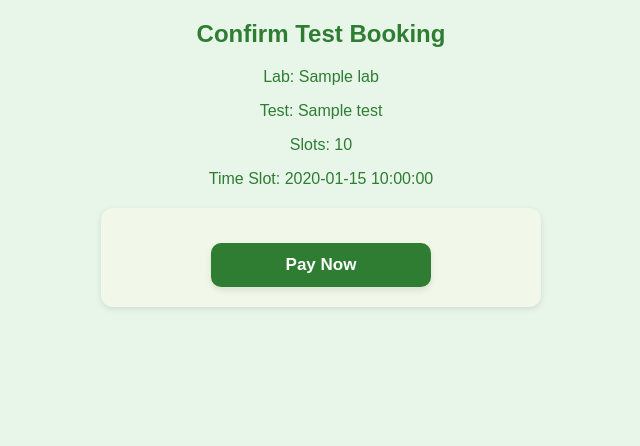
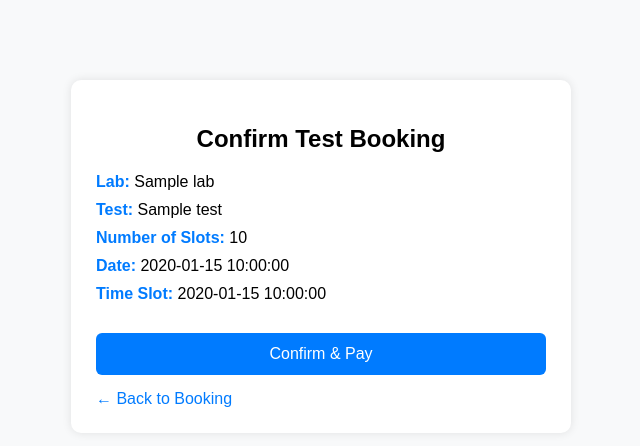
Before and after one commit to abhirup2911/MediSlotBook, a Flask app: template templates/confirm_test_booking.html in a window 1280 px wide. Shown: the top 446 px of the page, without its empty margins (319-959 px from the left). Run offline with Flask 3, Linux system fonts and the light colour scheme; the template is opened without the code that fills it: most values are stand-ins (such as "Sample title", 1, 10 or a date in 2020).

Commit message:
Update confirm_test_booking.html

```diff
--- a/templates/confirm_test_booking.html
+++ b/templates/confirm_test_booking.html
@@ -1,21 +1,81 @@
 <!DOCTYPE html>
-<html>
+<html lang="en">
 <head>
-  <title>Confirm Test Booking</title>
-  <link rel="stylesheet" href="{{ url_for('static', filename='style.css') }}">
+  <meta charset="UTF-8" />
+  <meta name="viewport" content="width=device-width, initial-scale=1.0" />
+  <title>Confirm Test Booking - {{ lab }}</title>
+  <style>
+    body {
+      font-family: Arial, sans-serif;
+      background-color: #f8f9fa;
+      margin: 0;
+      padding: 0;
+    }
+    .container {
+      width: 450px;
+      margin: 80px auto;
+      padding: 25px;
+      background: white;
+      border-radius: 10px;
+      box-shadow: 0 0 10px rgba(0,0,0,0.1);
+    }
+    h2 {
+      text-align: center;
+      margin-bottom: 20px;
+    }
+    p {
+      margin: 10px 0;
+      font-size: 16px;
+    }
+    strong {
+      color: #007bff;
+    }
+    .error {
+      color: red;
+      font-weight: bold;
+      margin: 10px 0;
+    }
+    button {
+      width: 100%;
+      padding: 12px;
+      margin-top: 20px;
+      border: none;
+      border-radius: 6px;
+      background-color: #007bff;
+      color: white;
+      font-size: 16px;
+      cursor: pointer;
+    }
+    button:hover {
+      background-color: #0056b3;
+    }
+    a {
+      display: inline-block;
+      margin-top: 15px;
+      text-decoration: none;
+      color: #007bff;
+    }
+  </style>
 </head>
 <body>
-  <h2>Confirm Test Booking</h2>
+  <div class="container">
+    <h2>Confirm Test Booking</h2>
 
-  {% if error %}<p style="color:red">{{ error }}</p>{% endif %}
+    {% if error %}
+      <div class="error">{{ error }}</div>
+    {% endif %}
 
-  <p>Lab: {{ lab }}</p>
-  <p>Test: {{ test }}</p>
-  <p>Slots: {{ slots }}</p>
-  <p>Time Slot: {{ time_slot }}</p>
+    <p><strong>Lab:</strong> {{ lab }}</p>
+    <p><strong>Test:</strong> {{ test }}</p>
+    <p><strong>Number of Slots:</strong> {{ slots }}</p>
+    <p><strong>Date:</strong> {{ date }}</p>
+    <p><strong>Time Slot:</strong> {{ time_slot }}</p>
 
-  <form action="{{ url_for('payment') }}" method="post">
-    <button type="submit">Pay Now</button>
-  </form>
+    <form method="POST" action="{{ url_for('payment') }}">
+      <button type="submit">Confirm & Pay</button>
+    </form>
+
+    <a href="{{ url_for('test_booking_view', lab=lab, test=test) }}">← Back to Booking</a>
+  </div>
 </body>
 </html>
```
